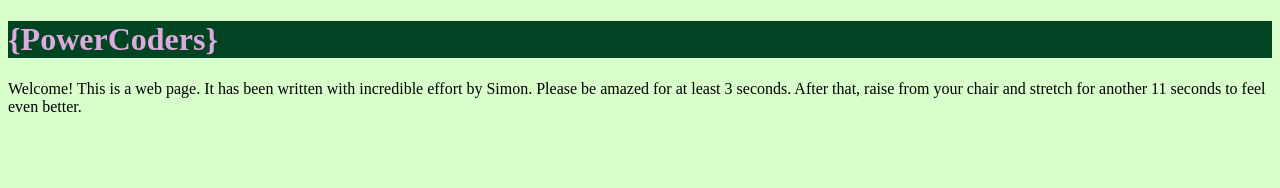
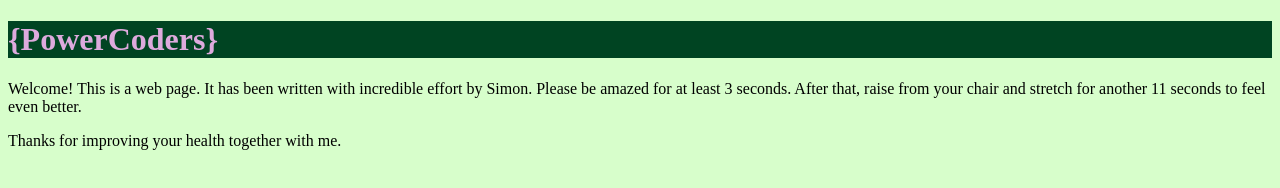
Before and after one commit to power-coders/powercoders-002, a plain HTML site: page coders/granjow.html in a window 1280 px wide. Drawn offline with Linux system fonts and the light colour scheme.

```diff
--- a/coders/granjow.html
+++ b/coders/granjow.html
@@ -12,6 +12,7 @@
 <main>
     <p>Welcome! This is a web page. It has been written with incredible effort by Simon. Please be amazed for at least 3
         seconds. After that, raise from your chair and stretch for another 11 seconds to feel even better.</p>
+    <p>Thanks for improving your health together with me.</p>
 </main>
 <footer>
 
```
